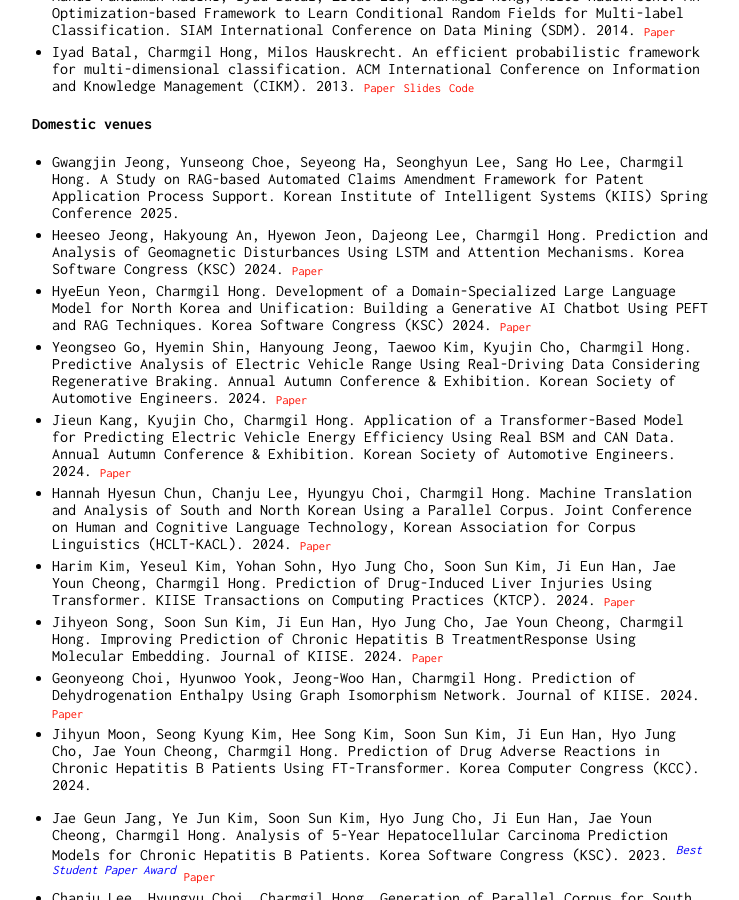
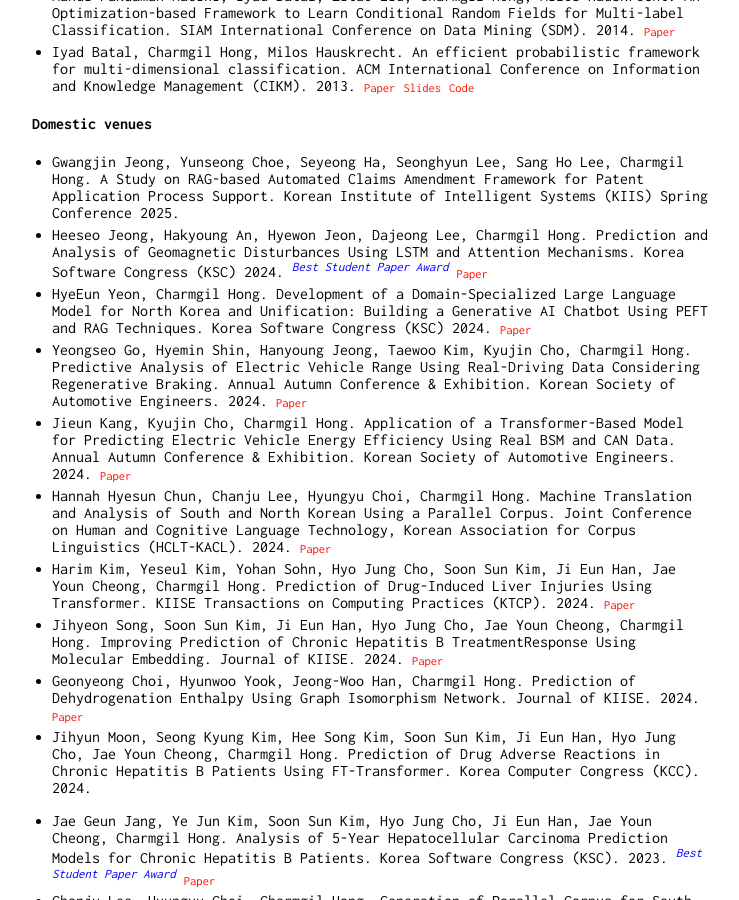
Before and after one commit to charmgil/charmgil.github.io, a Jekyll site: the page built from index.md, in a window 1280 px wide and 900 px high, scrolled down 1888 px. Shown: the whole window, without its empty margins (258-997 px from the left). Built offline with Jekyll 4.4.1, drawn with Linux system fonts in a browser that asks for light colours.

Commit message:
modified:   index.md

```diff
--- a/index.md
+++ b/index.md
@@ -62,7 +62,7 @@ I am also interested in: (4) AI/ICT for Korean unification and the development o
 
 #### Domestic venues
 * Gwangjin Jeong, Yunseong Choe, Seyeong Ha, Seonghyun Lee, Sang Ho Lee, Charmgil Hong. A Study on RAG-based Automated Claims Amendment Framework for Patent Application Process Support. Korean Institute of Intelligent Systems (KIIS) Spring Conference 2025.
-* Heeseo Jeong, Hakyoung An, Hyewon Jeon, Dajeong Lee, Charmgil Hong. Prediction and Analysis of Geomagnetic Disturbances Using LSTM and Attention Mechanisms. Korea Software Congress (KSC) 2024. <span class="res">[Paper](https://www.dbpia.co.kr/journal/articleDetail?nodeId=NODE12042262){:target="_blank"}</span>
+* Heeseo Jeong, Hakyoung An, Hyewon Jeon, Dajeong Lee, Charmgil Hong. Prediction and Analysis of Geomagnetic Disturbances Using LSTM and Attention Mechanisms. Korea Software Congress (KSC) 2024. <span class="award">*Best Student Paper Award*</span> <span class="res">[Paper](https://www.dbpia.co.kr/journal/articleDetail?nodeId=NODE12042262){:target="_blank"}</span>
 * HyeEun Yeon, Charmgil Hong. Development of a Domain-Specialized Large Language Model for North Korea and Unification: Building a Generative AI Chatbot Using PEFT and RAG Techniques. Korea Software Congress (KSC) 2024. <span class="res">[Paper](https://www.dbpia.co.kr/journal/articleDetail?nodeId=NODE12042265){:target="_blank"}</span>
 * Yeongseo Go, Hyemin Shin, Hanyoung Jeong, Taewoo Kim, Kyujin Cho, Charmgil Hong. Predictive Analysis of Electric Vehicle Range Using Real-Driving Data Considering Regenerative Braking. Annual Autumn Conference & Exhibition. Korean Society of Automotive Engineers. 2024. <span class="res">[Paper](https://www.dbpia.co.kr/journal/articleDetail?nodeId=NODE12047700){:target="_blank"}</span>
 * Jieun Kang, Kyujin Cho, Charmgil Hong. Application of a Transformer-Based Model for Predicting Electric Vehicle Energy Efficiency Using Real BSM and CAN Data. Annual Autumn Conference & Exhibition. Korean Society of Automotive Engineers. 2024. <span class="res">[Paper](https://www.dbpia.co.kr/journal/articleDetail?nodeId=NODE12047701){:target="_blank"}</span>
```
